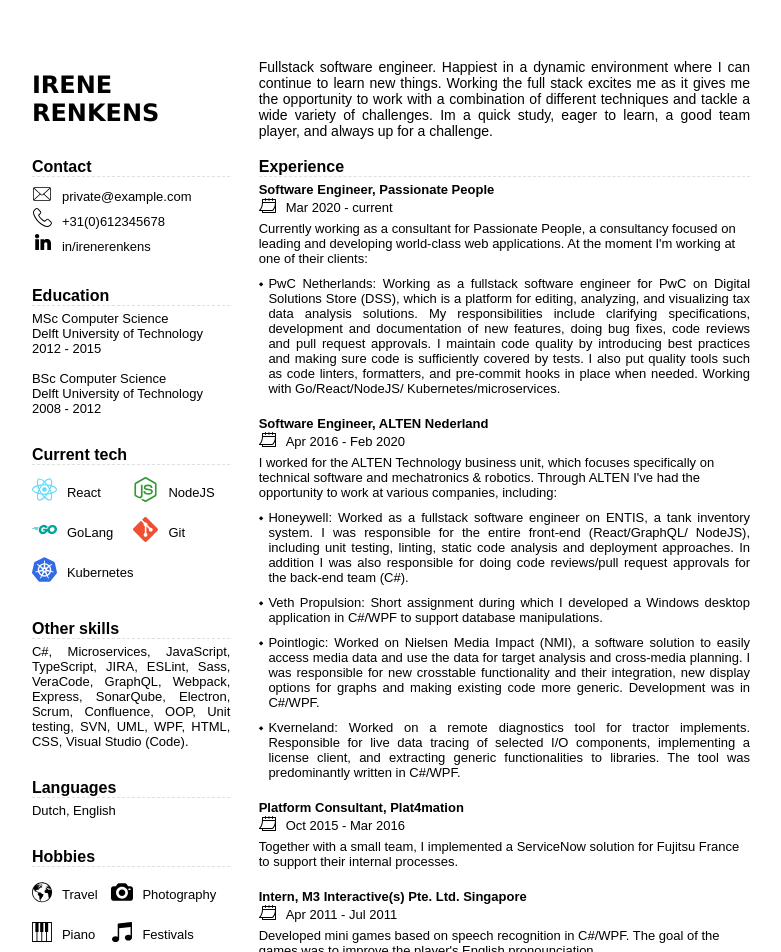
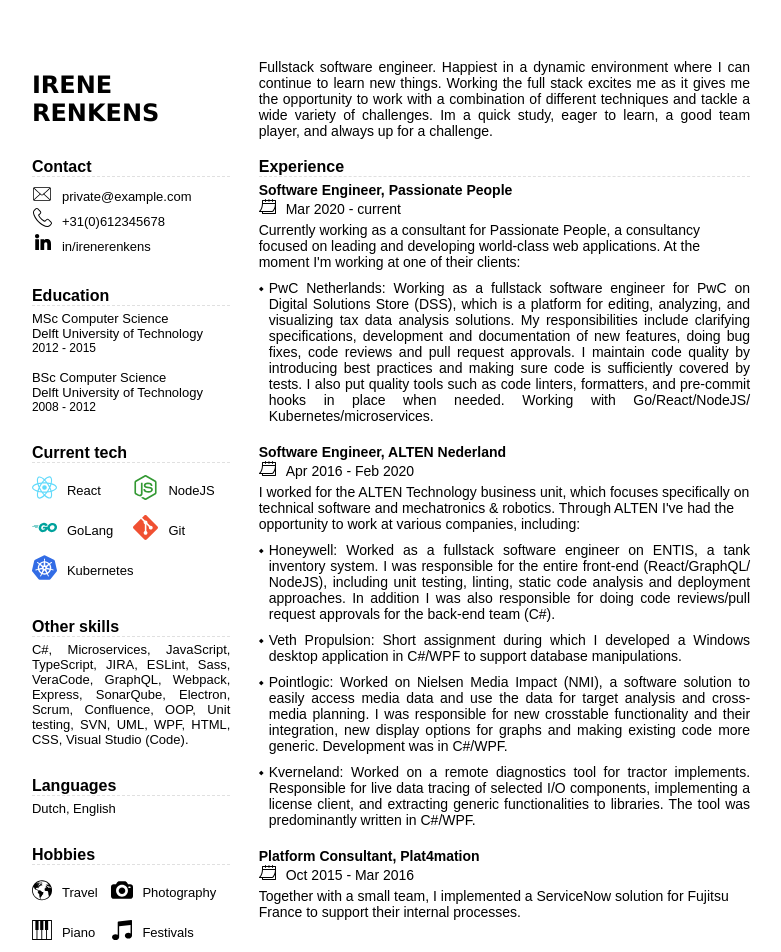
Before and after one commit to irenkens/irenkens, a React (Create React App) app: page / in a window 1280 px wide. Shown: the top 952 px of the page, without its empty margins (249-1030 px from the left). Built offline with nearby package versions, Linux system fonts and the light colour scheme; a web font is replaced by a local one.

Commit message:
refactor: update style and resume

```diff
--- a/src/resume/Resume.tsx
+++ b/src/resume/Resume.tsx
@@ -196,15 +196,6 @@
                 Together with a small team, I implemented a ServiceNow solution
                 for Fujitsu France to support their internal processes.
               </ExperienceItem>
-
-              <ExperienceItem
-                title="Intern, M3 Interactive(s) Pte. Ltd. Singapore"
-                date="Apr 2011 - Jul 2011"
-              >
-                Developed mini games based on speech recognition in C#/WPF. The
-                goal of the games was to improve the player&apos;s English
-                pronounciation.
-              </ExperienceItem>
             </BlockItem>
           </div>
         </div>
--- a/src/resume/resume.scss
+++ b/src/resume/resume.scss
@@ -12,10 +12,6 @@
   z-index: 999;
   font-size: 13px;
   font-weight: 300;
-
-  span {
-    font-size: 13px !important;
-  }
 
   .name-box {
     font-family: "Lucida Sans", "Lucida Sans Regular", "Lucida Grande",
```
